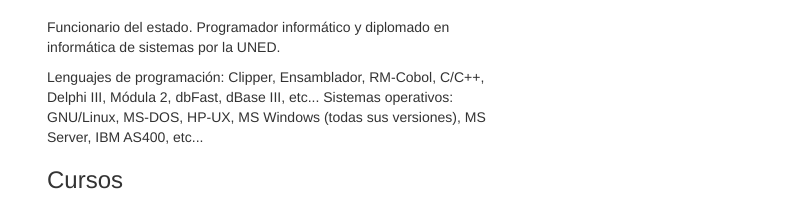
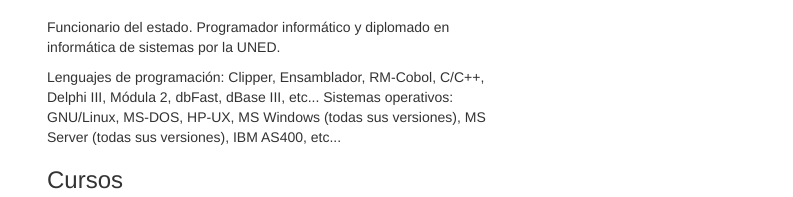
Before and after one commit to TazioNuvolari/TazioNuvolari.github.io, a plain HTML site: page index.html in a window 1280 px wide. Shown: the part 234-431 px from the top of the page, without its empty margins (243-1036 px from the left). Drawn offline with nearby package versions, Linux system fonts and the light colour scheme.

Commit message:
Update index.html

```diff
--- a/index.html
+++ b/index.html
@@ -43,7 +43,7 @@
           <p>Funcionario del estado. Programador informático y diplomado en informática de sistemas por la UNED.  </p>
 
           <p>Lenguajes de programación: Clipper, Ensamblador, RM-Cobol, C/C++, Delphi III, Módula 2, dbFast, dBase III, etc...
-          	Sistemas operativos: GNU/Linux, MS-DOS, HP-UX, MS Windows (todas sus versiones), MS Server, IBM AS400, etc...</p>
+          	Sistemas operativos: GNU/Linux, MS-DOS, HP-UX, MS Windows (todas sus versiones), MS Server (todas sus versiones), IBM AS400, etc...</p>
 
           <h3>Cursos</h3>
           <table class='table table-striped'>
```
